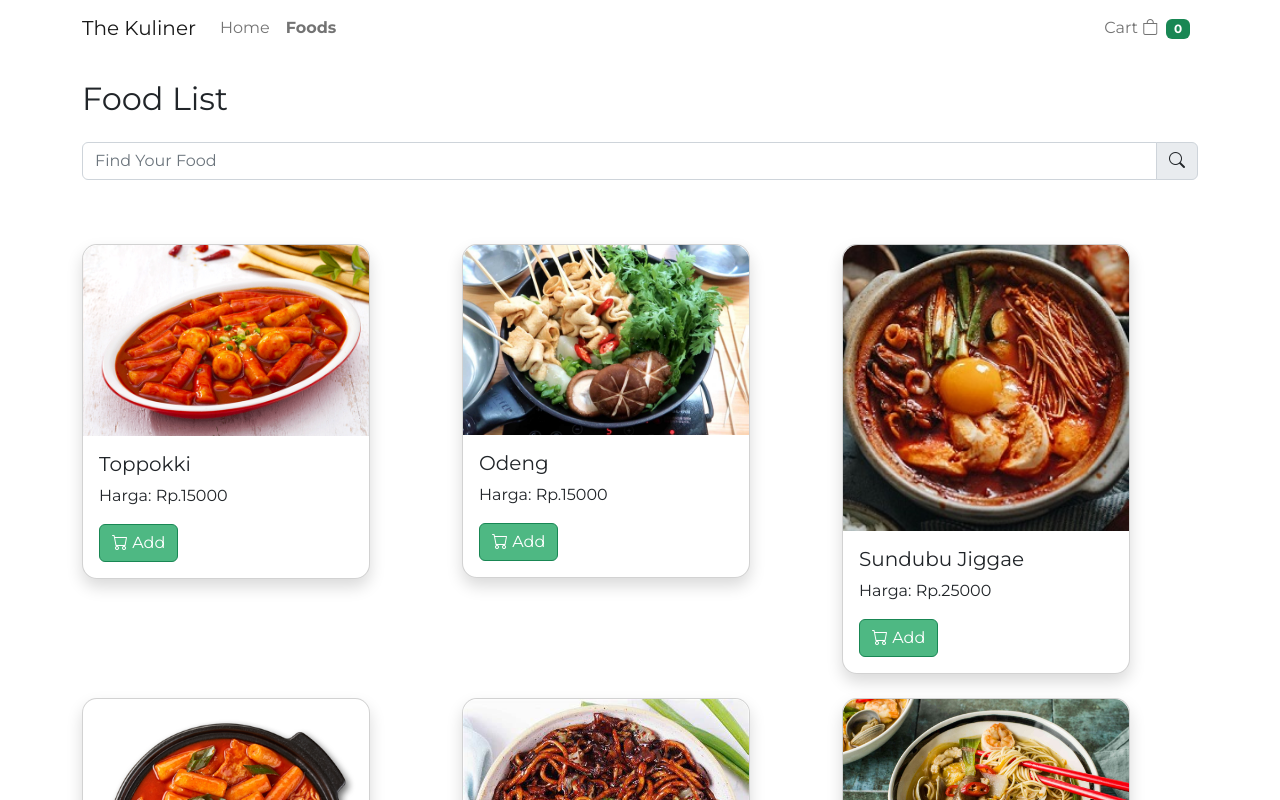
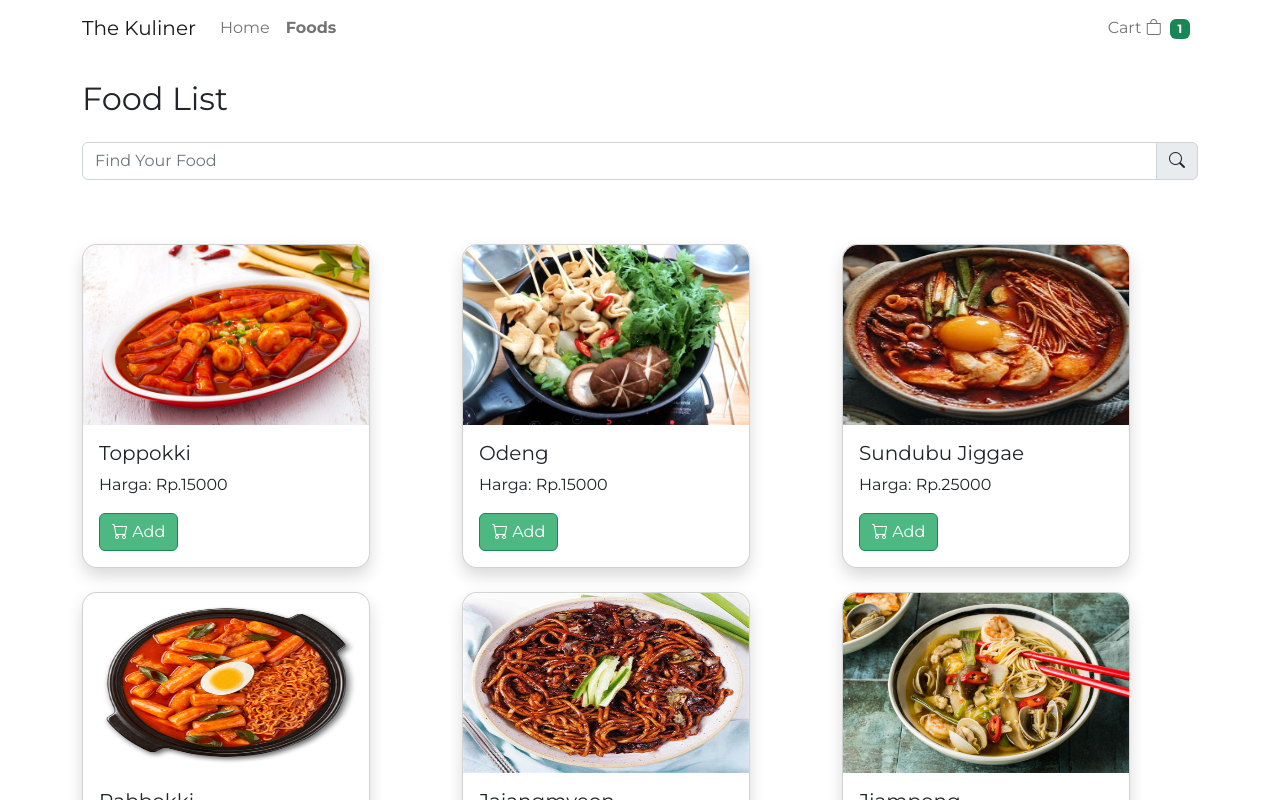
Before and after one commit to tangguhriyadi/Kuliner-test, a Vue app: page /FoodsView in a window 1280 px wide. Shown: the top 800 px of the page. Built offline with nearby package versions, Linux system fonts and the light colour scheme; data requests are answered from the project's data file; what vue-toast-notification would draw is missing.

Commit message:
fix img size

```diff
--- a/db.json
+++ b/db.json
@@ -99,7 +99,20 @@
       "gambar": "rendang.jpg"
     }
   ],
-  "keranjang": [],
+  "keranjang": [
+    {
+      "totalItem": 1,
+      "products": {
+        "id": 1,
+        "code": "K-01",
+        "name": "Toppokki",
+        "price": 15000,
+        "isReady": true,
+        "gambar": "toppokki.png"
+      },
+      "id": 1
+    }
+  ],
   "pesanan": [
     {
       "nama": "Jabdam Bar",
--- a/src/assets/css/main.css
+++ b/src/assets/css/main.css
@@ -24,6 +24,10 @@
     color:black;
 }
 
+.cardimg {
+    max-height: 180px;
+}
+
 @media screen and (max-width:768px) {
     .mainpic {
         width:100%;
--- a/src/components/CardProduct.vue
+++ b/src/components/CardProduct.vue
@@ -1,6 +1,6 @@
 <template>
   <div class="card shadow card-product" style="width: 18rem;">
-  <img :src="'assets/images/' + product.gambar " class="card-img-top" alt="...">
+  <img :src="'assets/images/' + product.gambar " class="card-img-top cardimg" alt="...">
   <div class="card-body">
     <h5 class="card-title">{{product.name}}</h5>
     <p class="card-text">Harga: Rp.{{product.price}}</p>
```
